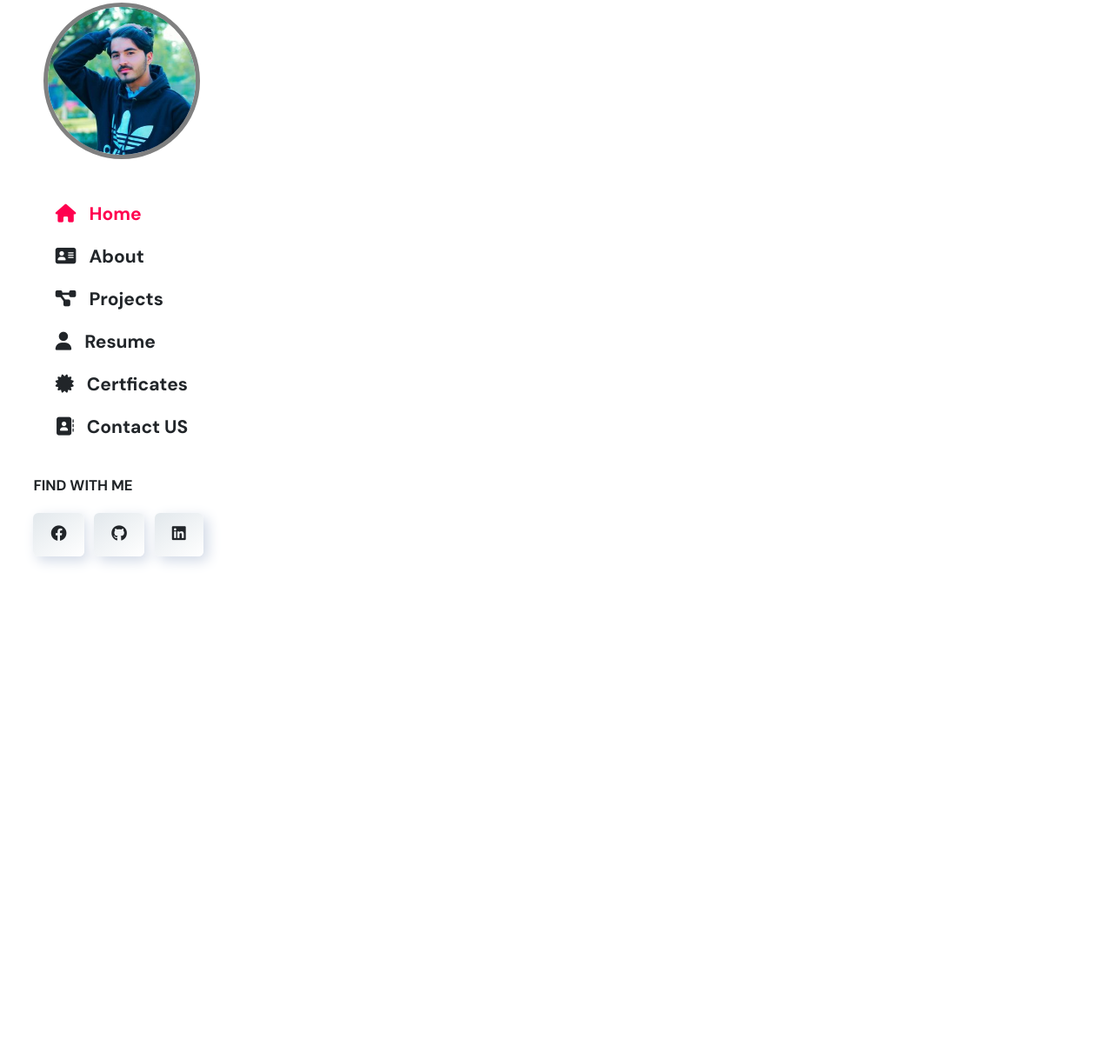
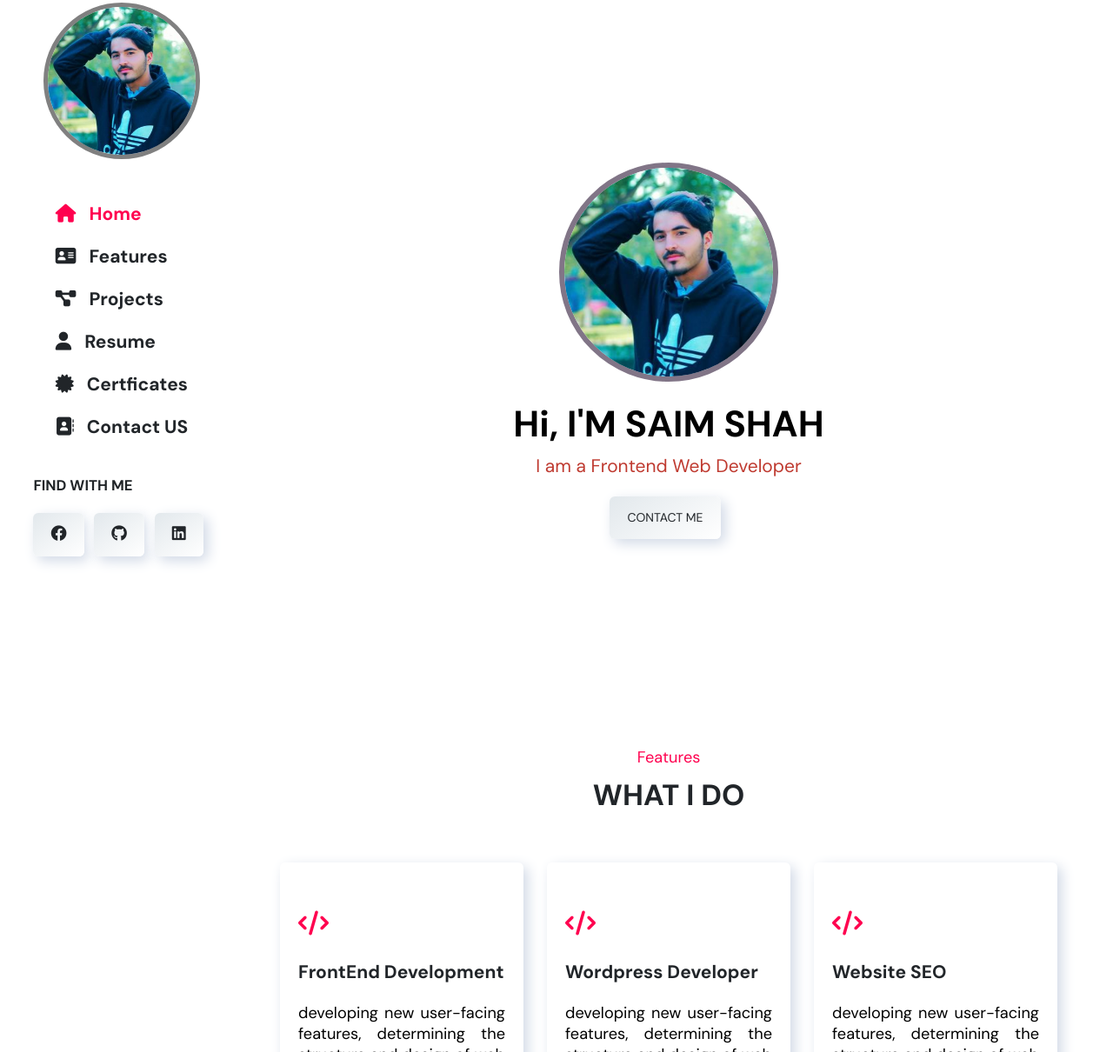
Before and after one commit to saim85/My_Personal_Portfolio_Website, a plain HTML site: page index.html in a window 1280 px wide. Shown: the part 25-1235 px from the top of the page at 87% size. Before the commit the page ends 800 px from the top, so only its background shows below. Drawn offline with Linux system fonts and the light colour scheme.

Commit message:
Making Features Section

```diff
--- a/CSS_Files/Responsive.css
+++ b/CSS_Files/Responsive.css
@@ -0,0 +1,25 @@
+
+@media screen and (max-width:991px) {
+    .sidebar{
+        display: none;
+    }
+    .main{
+        margin-left: 0;
+    }
+    .features .features-cards{
+        flex-wrap: wrap;
+        justify-content: center;
+        gap: 3rem;
+    }
+
+}
+@media screen and (max-width:768px) {
+    .features .features-cards .card{
+        flex-basis: 30rem;
+    }
+}
+@media screen and (max-width:576px) {
+    .features .features-cards .card{
+        flex-basis: 100%;
+    }
+}
--- a/CSS_Files/index.css
+++ b/CSS_Files/index.css
@@ -6,20 +6,28 @@
 }
 html{
     scroll-behavior: smooth;
-    font-size: 14px
+    font-size: 14px;
+    overflow-x: hidden;
 }
 body{
     font-family: 'DM Sans', sans-serif;
+    padding: 1rem;
+}
+.container{
+    max-width: 1140px;
+    width: 100%;
+    margin: auto;
 }
 /* Sidebar Styling Goes Here */
 .sidebar{
+
     width: 280px;
     height: auto;
     padding: 2rem;
     display: flex;
     flex-direction: column;
     align-items: center;
-    /* position:fixed; */
+    position:fixed;
     top: 0;
     left: 0;
     overflow-y:scroll;
@@ -93,3 +101,165 @@ body{
     font-size: 1.3rem;
 }
 /* Sidebar Styling Ends */
+
+.main{
+    max-width: 950px;
+    width: 100%;
+    height: 60%;
+    margin-left: 280px;
+    padding: 1rem;
+}
+.home{
+    width: 100%;
+    min-height:100vh;
+    display: flex;
+    justify-content: center;
+    align-items: center;
+}
+.home .home-container{
+    display: flex;
+    flex-direction: column;
+    align-items: center;
+    justify-content: center;
+}
+.home-container .image{
+    width: 18rem;
+    height: 18rem;
+    border-radius: 50%;
+    overflow: hidden;
+    margin-bottom: 1.5rem;
+    animation: changeBorder 5s linear 4s infinite;
+    transition: all 1s ease-in-out;
+}
+.home-container .image img{
+    width: 100%;
+    height: 100%;
+}
+.home-container h2{
+    font-size: 3rem;
+    font-weight: bold;
+    margin-bottom: 0.5rem;
+}
+.home-container h2 span{
+    text-transform: uppercase;
+}
+.home-container p{
+    font-size: 1.5rem;
+    margin-bottom: 1.5rem;
+    color: #bf3a30;
+}
+.home-container a{
+    display: inline-block;
+    text-decoration: none;
+    text-transform: uppercase;
+    color:#212529;
+    margin-right: 8px;
+    padding: 14px 20px;
+    line-height: 21px;
+    border-radius: 6px;
+    background: linear-gradient(145deg, #e2e8ec, #ffffff);
+    box-shadow: 5px 5px 15px #D1D9E6, -5px -5px 15px #ffffff;
+    transition: all 0.6s ease-in-out
+}
+.home-container a:hover{
+    transform: translateY(-6px);
+    background-color: #bf3a30;
+    background-image: linear-gradient(315deg, #bf3a30 0%, #864ba2 74%);
+    color: #fff;
+}
+@keyframes changeBorder {
+    0%{
+        border:6px solid #864ba2;
+    }
+    25%{
+        border:6px solid grey;
+    }
+    50%{
+        border:6px solid #bf3a30;
+    }
+    75%{
+        border:6px solid aqua;
+    }
+    100%{
+        border:6px solid green;
+    }
+}
+
+
+/* Features Styling Start */
+.features{
+    width: 100%;
+    min-height: 100vh;
+    padding-top: 3rem;
+}
+.features .features-container{
+    padding: 1rem;
+}
+.features-container .title{
+    text-align: center;
+    margin-bottom: 4rem;
+}
+.features-container .title p{
+    font-size: 1.3rem;
+    color: #ff014f;
+    margin-bottom: 0.7rem;
+}
+.features-container .title h2{
+    text-transform: uppercase;
+    font-size: 2.4rem;
+    color: #212529;
+    font-weight: bold;
+}
+.features-container .features-cards{
+    display: flex;
+    /* gap: 1rem; */
+    justify-content:space-between;
+}
+.features-cards .card{
+    flex-basis: 20rem;
+    padding: 4rem 1.5rem;
+    border-radius: 6px;
+    box-shadow: 5px 5px 15px #D1D9E6, -5px -5px 15px #ffffff;
+    transition: all 0.23s ease-in-out;
+}
+.features-cards .card :first-child{
+    font-size: 2rem;
+    color: #ff014f;
+    margin-bottom: 2rem;
+}
+.features-cards .card h3{
+    font-size: 1.5rem;
+    margin-bottom: 1.5rem;
+    color: #212529;
+    font-weight: bold;
+}
+.features-cards .card p{
+    font-size: 1.3rem;
+text-align:justify;
+margin-bottom: 2rem;
+
+}
+.features-cards .card :last-child{
+    font-size: 2rem;
+    color: #212528;
+    display: none;
+}
+.features-cards .card:hover{
+    transform: translateY(-16px);
+    background-color: #bf3a30;
+    background-image: linear-gradient(315deg, #bf3a30 0%, #864ba2 74%);
+    color: #fff;
+}
+.features-cards .card:hover h3{
+    color: #fff !important;
+}
+.features-cards .card:hover :first-child{
+    color: #fff !important;
+}
+.features-cards .card:hover :last-child{
+    display: block;
+    color: #fff !important;
+}
+
+
+/* Features Styling Ends */
--- a/index.html
+++ b/index.html
@@ -23,8 +23,8 @@
             <img src="/images/logo.jpg" alt="logo">
         </div>
         <ul class="navbar-list">
-            <li class="nav-item"><a href="#" class="nav-link active"><i class="fa-solid fa-house"></i> <span>Home</span></a></li>
-            <li class="nav-item"><a href="#" class="nav-link"><i class="fa-solid fa-address-card"></i> <span>About</span></a></li>
+            <li class="nav-item"><a href="#home" class="nav-link active"><i class="fa-solid fa-house"></i> <span>Home</span></a></li>
+            <li class="nav-item"><a href="#features" class="nav-link"><i class="fa-solid fa-address-card"></i> <span>Features</span></a></li>
             <li class="nav-item"><a href="#" class="nav-link"><i class="fa-solid fa-diagram-project"></i> <span>Projects</span></a></li>
             <li class="nav-item"><a href="#" class="nav-link"><i class="fa-solid fa-user"></i> <span>Resume</span></a></li>
             <li class="nav-item"><a href="#" class="nav-link"><i class="fa-solid fa-certificate"></i> <span>Certficates</span></a></li>
@@ -39,5 +39,57 @@
         </div>
     </aside>
     <!-- Sidebar Ends -->
+
+    <!-- main goes here -->
+    <main class="main">
+        <!-- Home goes here -->
+        <section class="home" id="home">
+            <div class="home-container">
+               <div class="image">
+                <img src="./images/logo.jpg" alt="">
+               </div>
+               <h2>Hi, I'M <span>Saim Shah</span></h2>
+               <p>I am a Frontend Web Developer</p>
+               <a href="">Contact Me</a>
+            </div>
+        </section>
+        <!-- Home goes here -->
+
+        <!-- Features Goes here -->
+        <section class="features" id="features">
+            <div class="features-container container">
+                <div class="title">
+                    <p>Features</p>
+                    <h2>What i do</h2>
+                </div>
+                <div class="features-cards">
+                    <div class="card">
+                        <i class="fa-solid fa-code"></i>
+                        <h3>FrontEnd Development</h3>
+                        <p>developing new user-facing features, determining the structure and design of web pages.</p>
+                        <i class="fa-solid fa-arrow-right"></i>
+                    </div>
+                    <div class="card">
+                        <i class="fa-solid fa-code"></i>
+                        <h3>Wordpress Developer</h3>
+                        <p>developing new user-facing features, determining the structure and design of web pages.</p>
+                        <i class="fa-solid fa-arrow-right"></i>
+                    </div>
+                    <div class="card">
+                        <i class="fa-solid fa-code"></i>
+                        <h3>Website SEO</h3>
+                        <p>developing new user-facing features, determining the structure and design of web pages.</p>
+                        <i class="fa-solid fa-arrow-right"></i>
+                    </div>
+
+
+
+                </div>
+            </div>
+        </section>
+        <!-- Features Ends -->
+    </main>
+    <!-- main Ends -->
+
 </body>
 </html>
```
